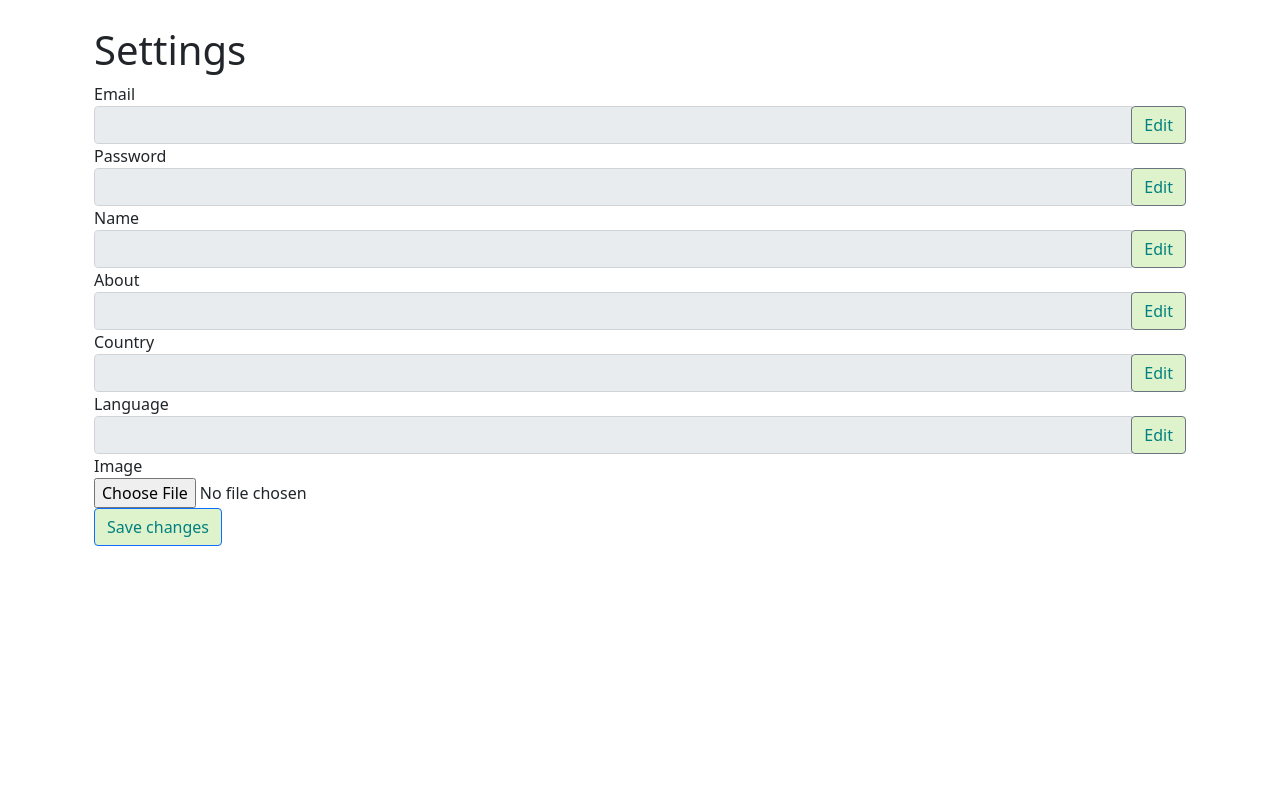
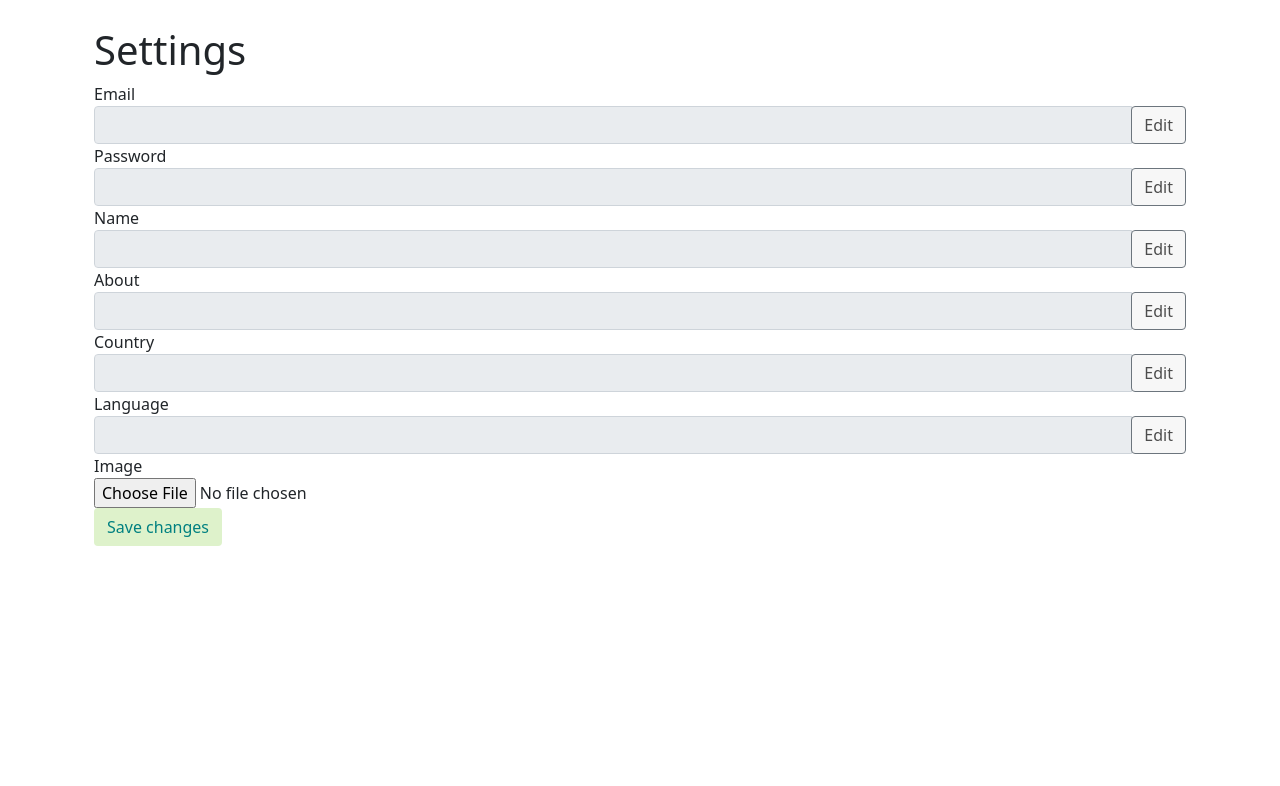
Before and after one commit to juliannWang/HelpImSick, a Django app: template templates/ImSick/settings.html in a window 1280 px wide. Shown: the part 94-880 px from the top of the page. Run offline with Django 3.2, Linux system fonts and the light colour scheme; the template is opened without the code that fills it, so the values that code supplies are empty.

Commit message:
button styling

```diff
--- a/static/css/base.css
+++ b/static/css/base.css
@@ -93,3 +93,19 @@
 .dropdown:hover .dropdown-content {
     display: block;
 }
+
+/* button colours for postdetails - like, unlike, delete AND settings */
+.btn-primary{
+    background-color: #e0f4fa;
+    color: rgb(0, 6, 128);
+}
+
+.btn-danger{
+    background-color: #ffebeb;
+    color: rgb(255, 5, 5);
+}
+
+.btn-secondary{
+    background-color: #f7f7f7;
+    color: rgb(77, 77, 77);
+}
--- a/templates/ImSick/postDetails.html
+++ b/templates/ImSick/postDetails.html
@@ -53,7 +53,7 @@
                         <form method="post">
                             {% csrf_token %}
                             {{ form.as_p }}
-                            <button type="submit" class="btn btn-primary mt-3">Submit</button>
+                            <button type="submit" class="btn">Submit</button>
                         </form>
                     </div>
                 </div>
--- a/templates/ImSick/settings.html
+++ b/templates/ImSick/settings.html
@@ -75,7 +75,7 @@
             </div>
           </div>
 
-      <button type="submit" class="btn btn-primary">Save changes</button>
+      <button type="submit" class="btn">Save changes</button>
     </form>
   </div>
 
```
